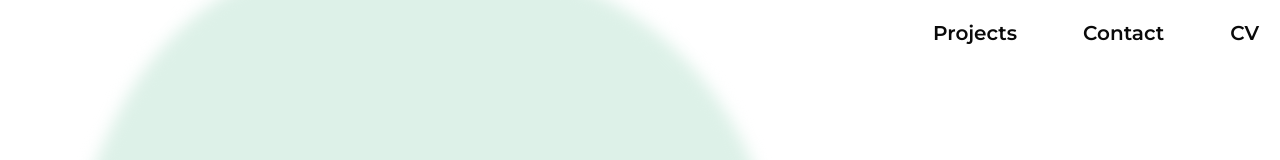
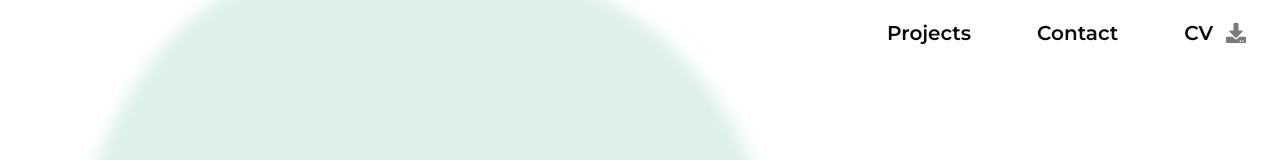
Before and after one commit to maxiblanco/gatsby-portfolio, a Gatsby site: page / in a window 1280 px wide. Shown: the top 160 px of the page. Built offline with nearby package versions, Linux system fonts and the light colour scheme; Gatsby itself is replaced by a stand-in of ours; grey boxes are pictures that could not be loaded.

Commit message:
Added download icon to CV

```diff
--- a/src/components/Navbar.jsx
+++ b/src/components/Navbar.jsx
@@ -1,9 +1,10 @@
 import React, { useState } from 'react';
 import Fade from 'react-reveal/Fade';
 import scrollTo from 'gatsby-plugin-smoothscroll';
+import { FontAwesomeIcon } from '@fortawesome/react-fontawesome';
 import useHideAfterScroll from '../hooks/useHideAfterScroll'
 // Components
-import DarkModeToggle from './DarkModeToggle';
+/* import DarkModeToggle from './DarkModeToggle'; */
 // assets
 /*
 import engCV from '../assets/pdf/CV_MaximilianoBlanco_ENG.pdf';
@@ -122,13 +123,23 @@ const Navbar = () => {
               type="button"
               className="button is-white is-medium has-text-weight-semibold"
             >
+
               <a
                 download
                 href="https://github.com/maxiblanco/cv/raw/master/CV_Maximiliano_Blanco_ENG.pdf"
                 className="has-text-black"
               >
-                <p>CV</p>
+
+                <p>
+                  CV
+                </p>
               </a>
+              <span className="icon has-text-grey mx-2">
+                <FontAwesomeIcon
+                  className="is-size-5"
+                  icon={['fas', 'download']}
+                />
+              </span>
             </button>
           </li>
           {/*           <li className="navbar-item">
--- a/src/utils/fontawesome.js
+++ b/src/utils/fontawesome.js
@@ -5,12 +5,14 @@ import {
   faNode,
   faJs,
   faReact,
+
 } from '@fortawesome/free-brands-svg-icons';
 import {
   faToggleOn,
   faToggleOff,
   faEye,
   faCode,
+  faDownload
 } from '@fortawesome/free-solid-svg-icons';
 
 library.add(
@@ -22,5 +24,6 @@ library.add(
   faJs,
   faReact,
   faEye,
-  faCode
+  faCode,
+  faDownload
 );
```
